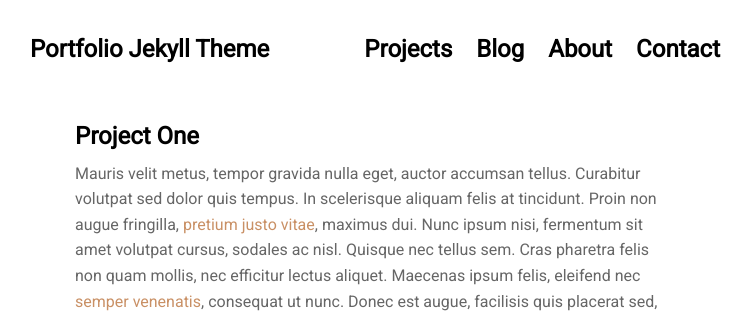
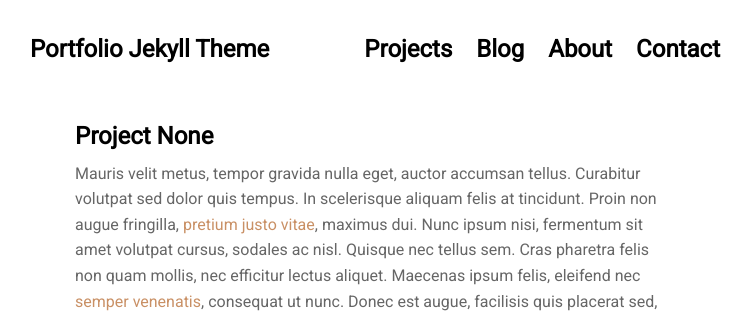
Before and after one commit to Riley903/Riley903.github.io, a Jekyll site: the page built from projects/proj-1.md, in a window 1280 px wide. Shown: the top 315 px of the page, without its empty margins (265-1017 px from the left). Built offline with Jekyll 4.4.1, drawn with Linux system fonts in a browser that asks for light colours; nearby versions of some CDN libraries.

Commit message:
Playing with titles

```diff
--- a/projects/proj-1.md
+++ b/projects/proj-1.md
@@ -1,6 +1,6 @@
 ---
 layout: post
-title: 'Project One'
+title: 'Project None'
 ---
 Mauris velit metus, tempor gravida nulla eget, auctor accumsan tellus. Curabitur volutpat sed dolor quis tempus. In scelerisque aliquam felis at tincidunt. Proin non augue fringilla, [pretium justo vitae](#), maximus dui. Nunc ipsum nisi, fermentum sit amet volutpat cursus, sodales ac nisl. Quisque nec tellus sem. Cras pharetra felis non quam mollis, nec efficitur lectus aliquet. Maecenas ipsum felis, eleifend nec [semper venenatis](#), consequat ut nunc. Donec est augue, facilisis quis placerat sed, imperdiet sit amet neque. Maecenas nec risus metus. Nunc non condimentum ipsum. Phasellus consectetur dapibus massa, convallis iaculis nisi vestibulum id. Phasellus et fringilla augue. Donec consequat dui ut rutrum elementum. Aenean nisi arcu, ornare eu lacus vel, faucibus tempor tortor.
 
```
Also changed, not shown: pages/contact.md (+1 -1 lines).
